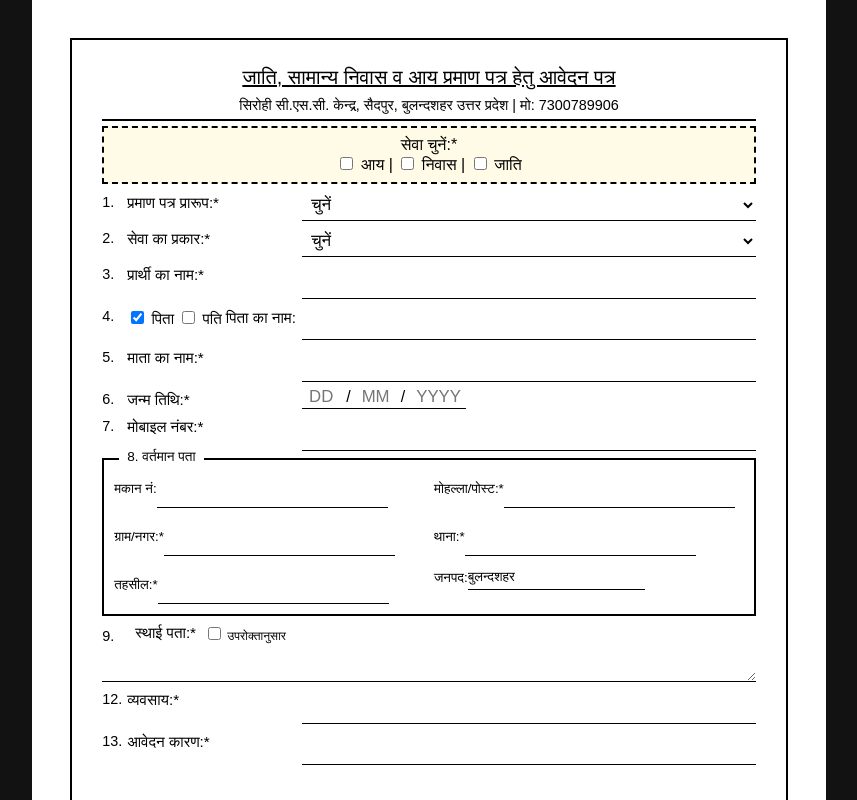
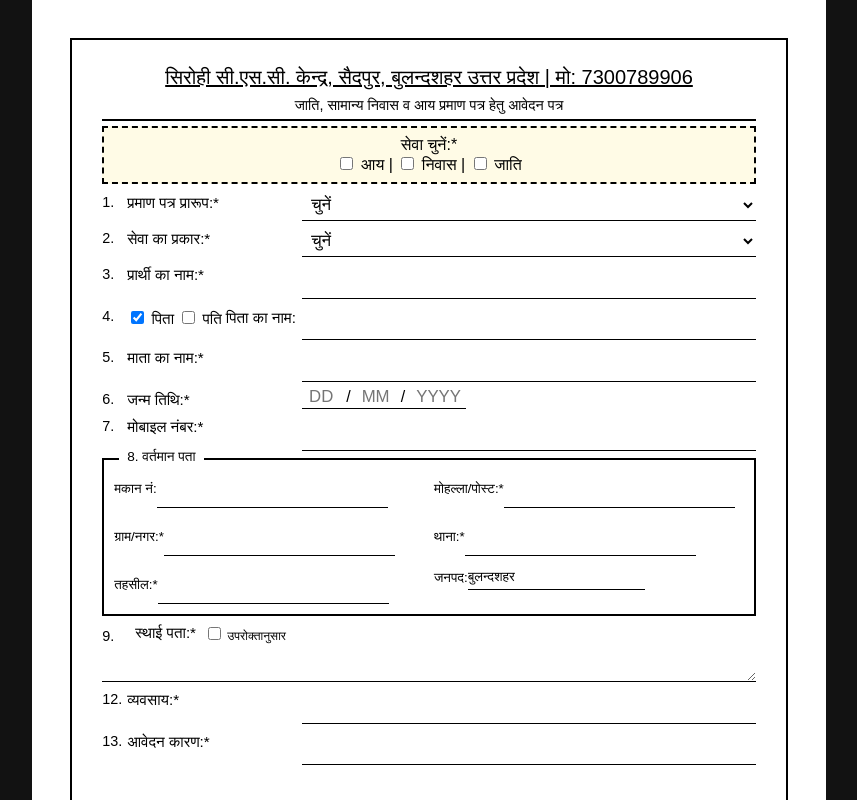
Before and after one commit to ascomputers078-glitch/E-DISTRICT, a plain HTML site: page index.html in a window 1280 px wide. Shown: the top 800 px of the page, without its empty margins (211-1068 px from the left). Drawn offline with Linux system fonts and the light colour scheme.

Commit message:
Update index.html

```diff
--- a/index.html
+++ b/index.html
@@ -70,8 +70,8 @@
 <div class="pdf-wrapper" id="pdf-area">
     <div class="form-container">
         <div class="header">
-            <h2>जाति, सामान्य निवास व आय प्रमाण पत्र हेतु आवेदन पत्र</h2>
-            <p>सिरोही सी.एस.सी. केन्द्र, सैदपुर, बुलन्दशहर उत्तर प्रदेश | मो: 7300789906</p>
+            <h2>सिरोही सी.एस.सी. केन्द्र, सैदपुर, बुलन्दशहर उत्तर प्रदेश | मो: 7300789906</h2>
+            <p>जाति, सामान्य निवास व आय प्रमाण पत्र हेतु आवेदन पत्र</p>
         </div>
 
         <div class="no-print" id="svc-panel" style="text-align: center; border: 2px dashed #000; padding: 8px; margin-bottom: 5px; background: #fffbe6;">
```
